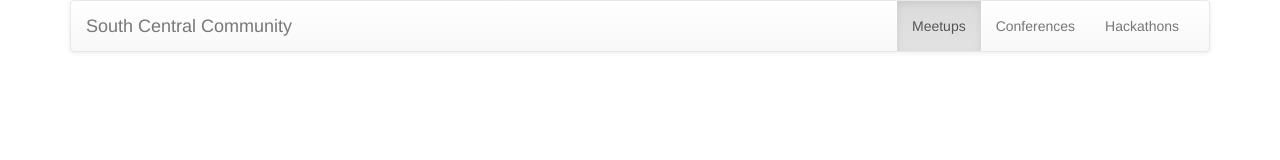
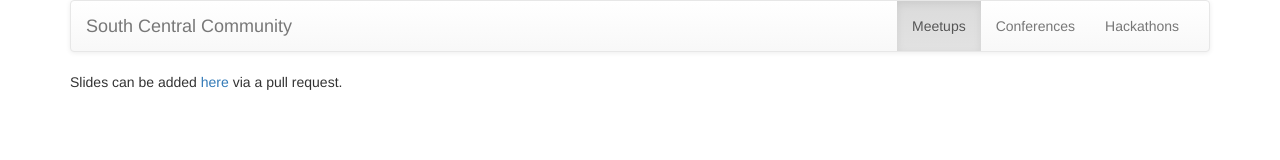
Before and after one commit to SouthCentralTech/SouthCentralTech.github.io, a plain HTML site: page index.html in a window 1280 px wide. Drawn offline with nearby package versions, Linux system fonts and the light colour scheme; no server answers.

Commit message:
added footer

```diff
--- a/index.html
+++ b/index.html
@@ -33,6 +33,10 @@
             <div class="row" id="items">
 
             </div>
+
+            <footer>
+                Slides can be added <a href="https://github.com/SouthCentralTech/Events" target="_blank">here</a> via a pull request.
+            </footer>
         </div>
 
         <script src="https://code.jquery.com/jquery-3.2.1.min.js" integrity="sha256-hwg4gsxgFZhOsEEamdOYGBf13FyQuiTwlAQgxVSNgt4=" crossorigin="anonymous"></script>
```
